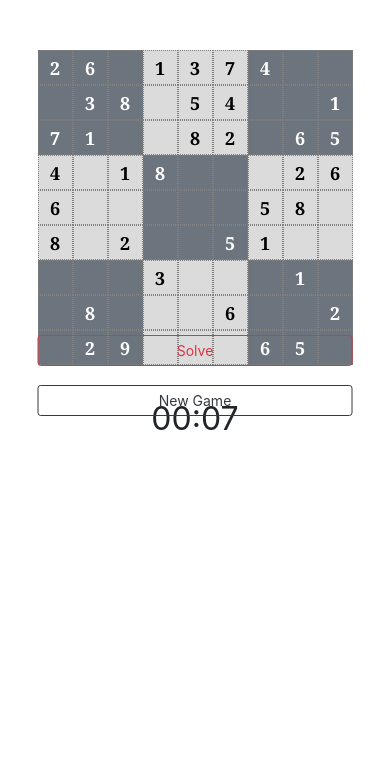
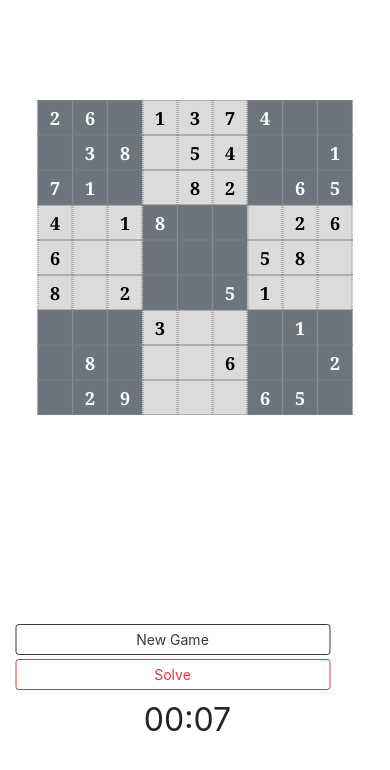
Before and after one commit to curtisyungen/sudoku, a React (Create React App) app: page / in a window 390 px wide. Shown: the top 770 px of the page. Built offline with nearby package versions, Linux system fonts and the light colour scheme.

Commit message:
Add files via upload

```diff
--- a/src/App.css
+++ b/src/App.css
@@ -54,6 +54,13 @@
 }
 
 @media screen and (max-width: 960px) {
+
+  .buttons {
+    bottom: 200px;
+    position: absolute;
+    width: 315px;
+  }
+
   #solveGame,
   #newGame {
     left: 50%;
@@ -63,6 +70,6 @@
   }
 
   #solveGame {
-    margin-top: -50px;
+    margin-top: 35px;
   }
 }
--- a/src/components/Board/board.css
+++ b/src/components/Board/board.css
@@ -7,7 +7,9 @@
 @media screen and (max-width: 960px) {
     .board {
         height: 315px;
-        margin: 50px auto 20px auto;
+        left: 50%;
+        position: absolute;
+        transform: translate(-50%);
         width: 315px;
     }
 }
--- a/src/components/Clock/clock.css
+++ b/src/components/Clock/clock.css
@@ -5,3 +5,12 @@
     text-align: center;
     width: 100%;
 }
+
+@media screen and (max-width: 960px) {
+    .clock {
+        bottom: 100px;
+        margin-top: 35px;
+        position: absolute;
+        width: 315px;
+    }
+}
```
